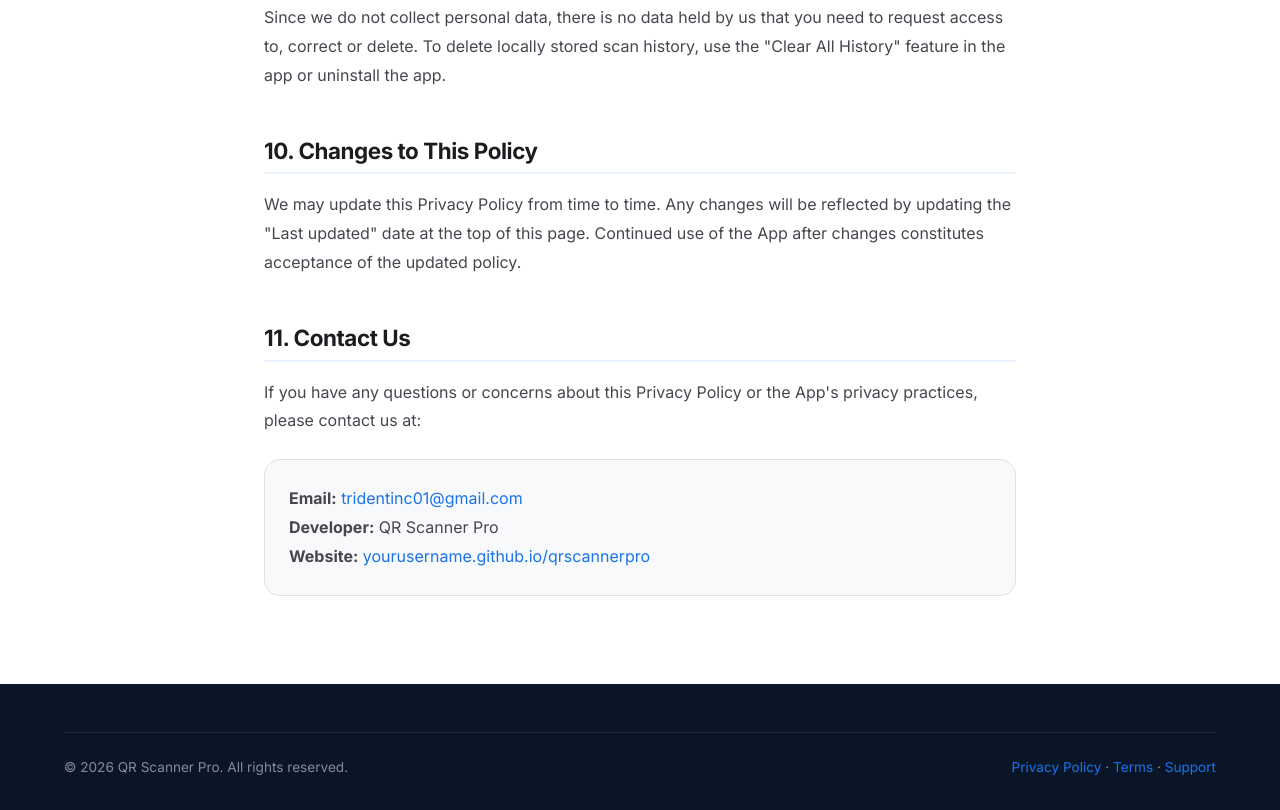
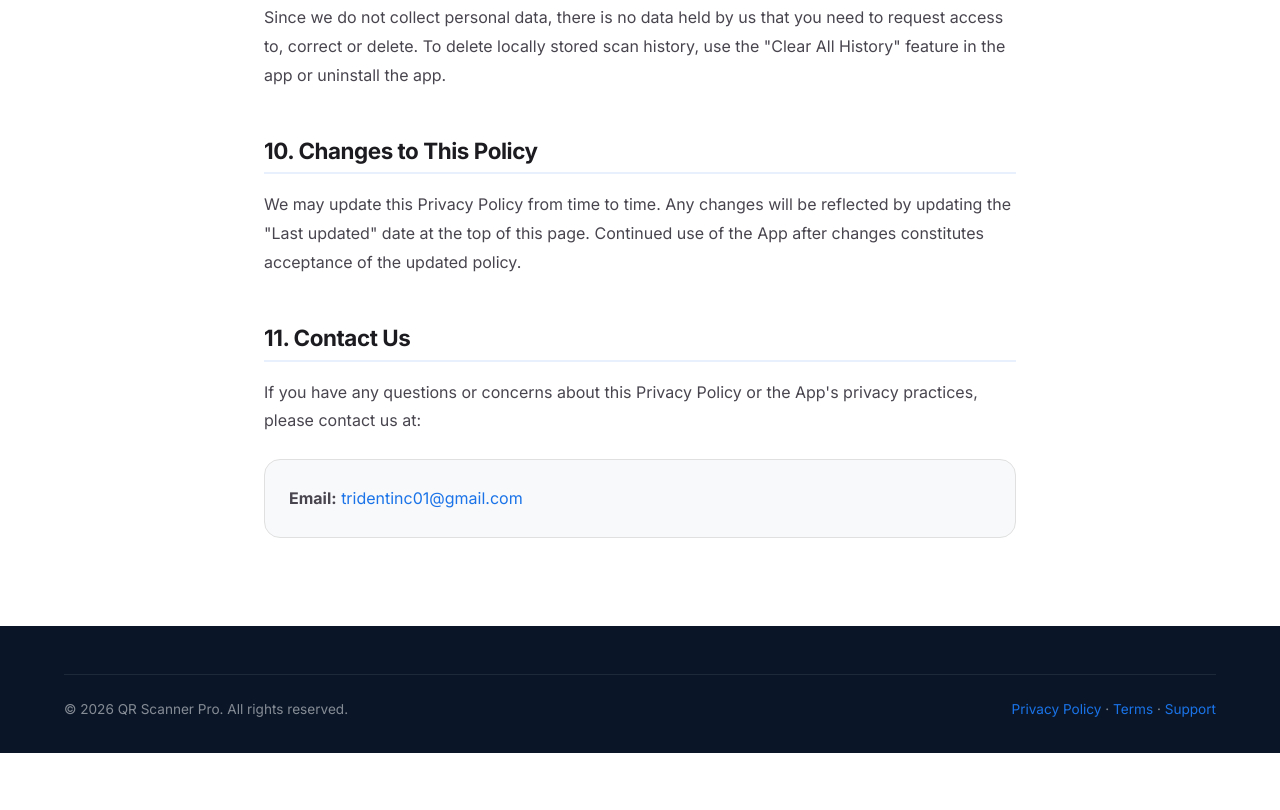
Before and after one commit to tridentinc01/qrscannerpro-site, a plain HTML site: page docs/privacy-policy.html in a window 1280 px wide. Shown: the part 3080-3890 px from the top of the page. After the commit the page ends 3833 px from the top, so only its background shows below. Drawn offline with Linux system fonts and the light colour scheme.

Commit message:
Update privacy-policy.html

```diff
--- a/docs/privacy-policy.html
+++ b/docs/privacy-policy.html
@@ -242,11 +242,6 @@
                     <strong>Email:</strong>
                     <a href="mailto:tridentinc01@gmail.com">
                         tridentinc01@gmail.com
-                    </a><br/>
-                    <strong>Developer:</strong> QR Scanner Pro<br/>
-                    <strong>Website:</strong>
-                    <a href="https://yourusername.github.io/qrscannerpro">
-                        yourusername.github.io/qrscannerpro
                     </a>
                 </p>
             </div>
```
